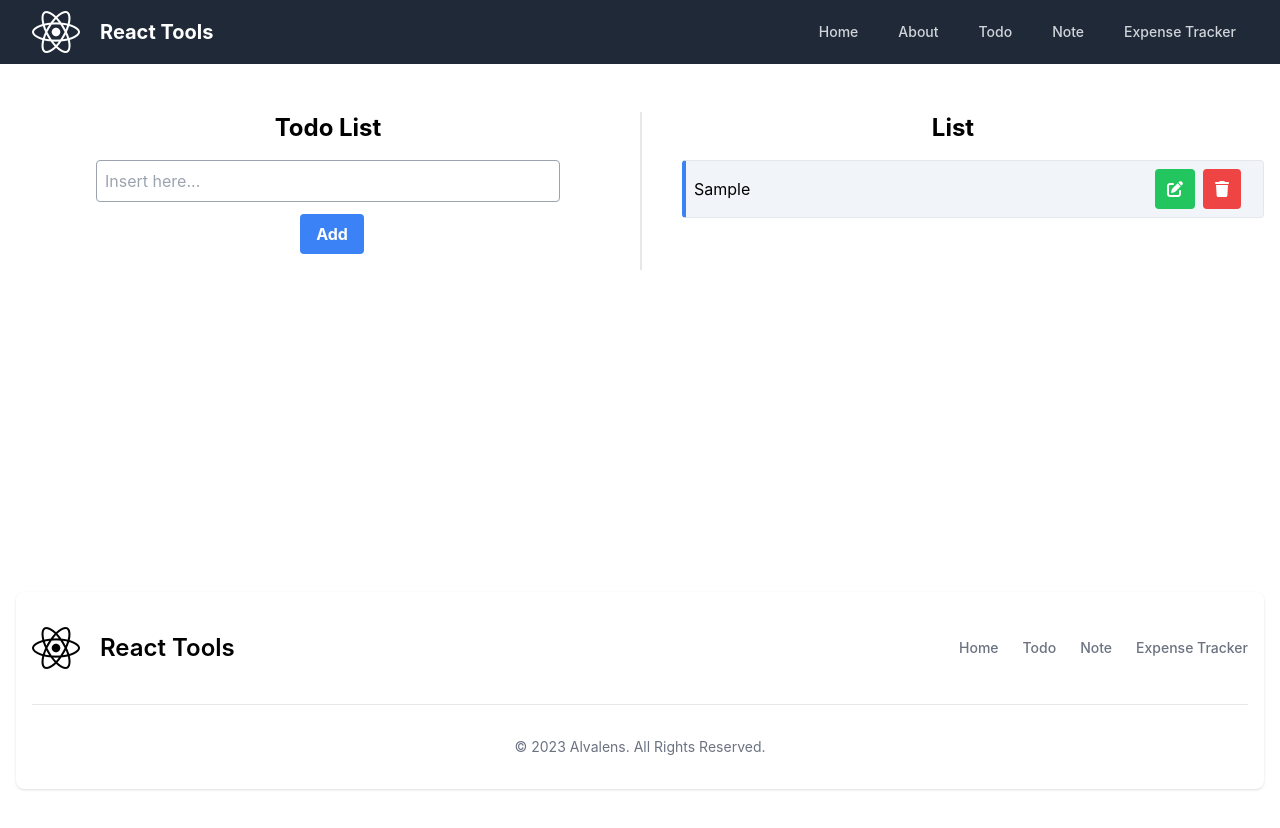
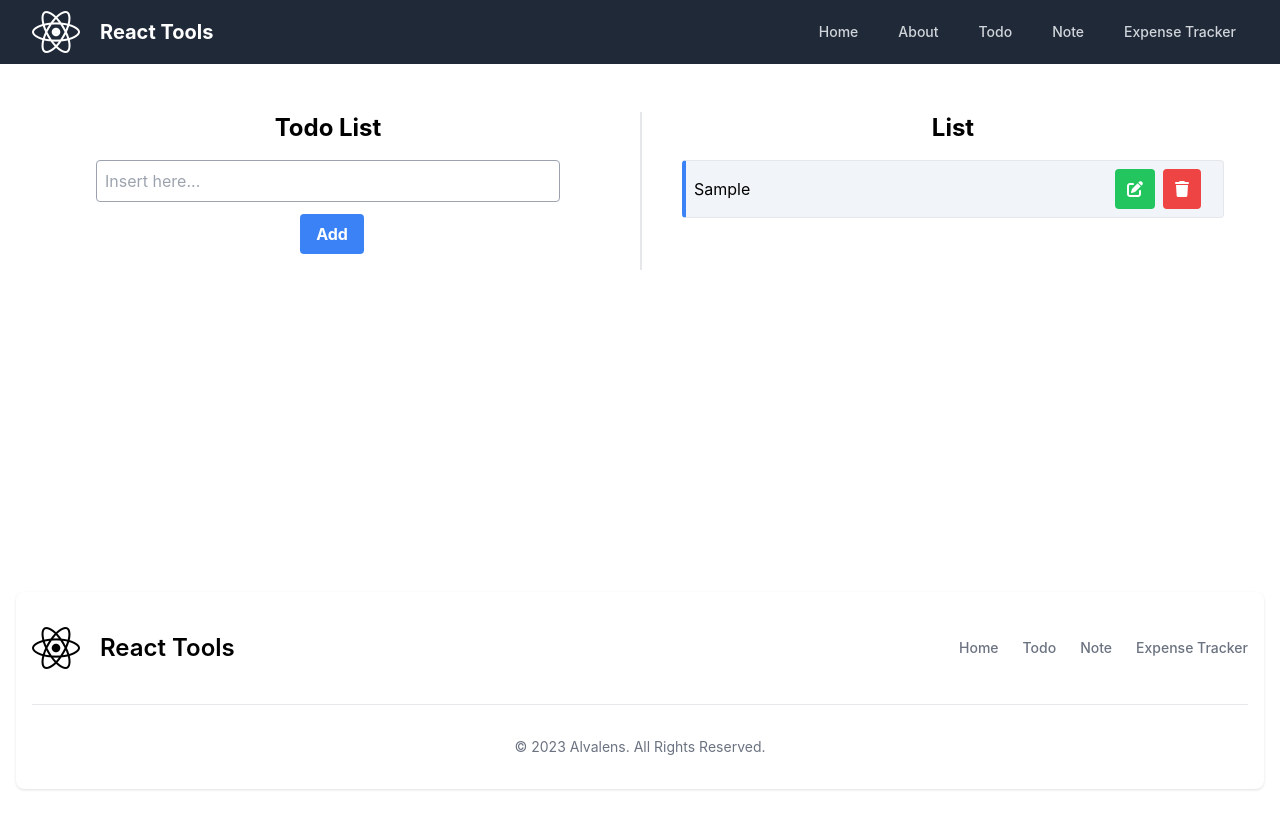
Before and after one commit to Alvalens/react-tools, a React (Create React App) app: page /todo in a window 1280 px wide. Both pictures are taken after typing "Sample" into the empty fields and a click on the button "Add". Shown: the top 828 px of the page. Built offline with nearby package versions, Linux system fonts and the light colour scheme.

Commit message:
[style] adjustement padding to todo

```diff
--- a/src/pages/Todo.js
+++ b/src/pages/Todo.js
@@ -44,7 +44,6 @@ function Todo() {
 			setTodos(newTodoList);
 			setActivity("");
 			setEdit("");
-
 			return;
 		}
 		setTodos([...todos, { id: generateId(), activity }]);
@@ -113,7 +112,7 @@ function Todo() {
 					{todos.length === 0 ? (
 						<p>Tidak ada data</p>
 					) : (
-						<ul className="overlow-container min-w-full md:ps-10 overflow-y-scroll max-h-[44rem] md:max-h-[50rem]">
+						<ul className="overlow-container min-w-full px-4 md:px-10 overflow-y-scroll max-h-[44rem] md:max-h-[50rem]">
 							{todos.map((todo) => (
 								<li
 									key={todo.id}
```
